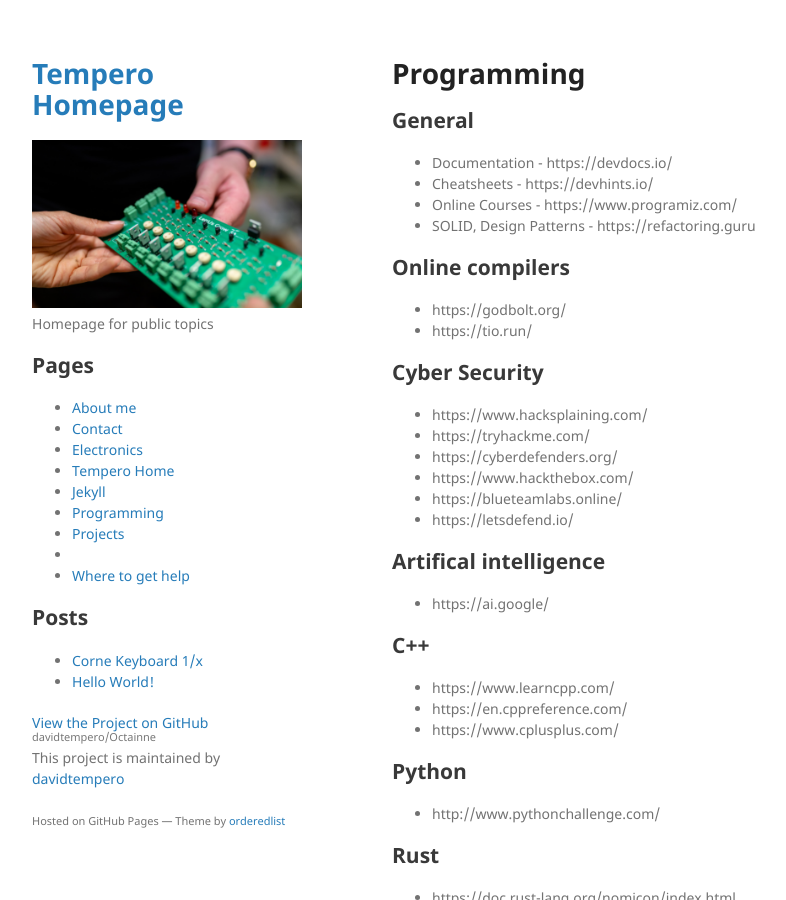
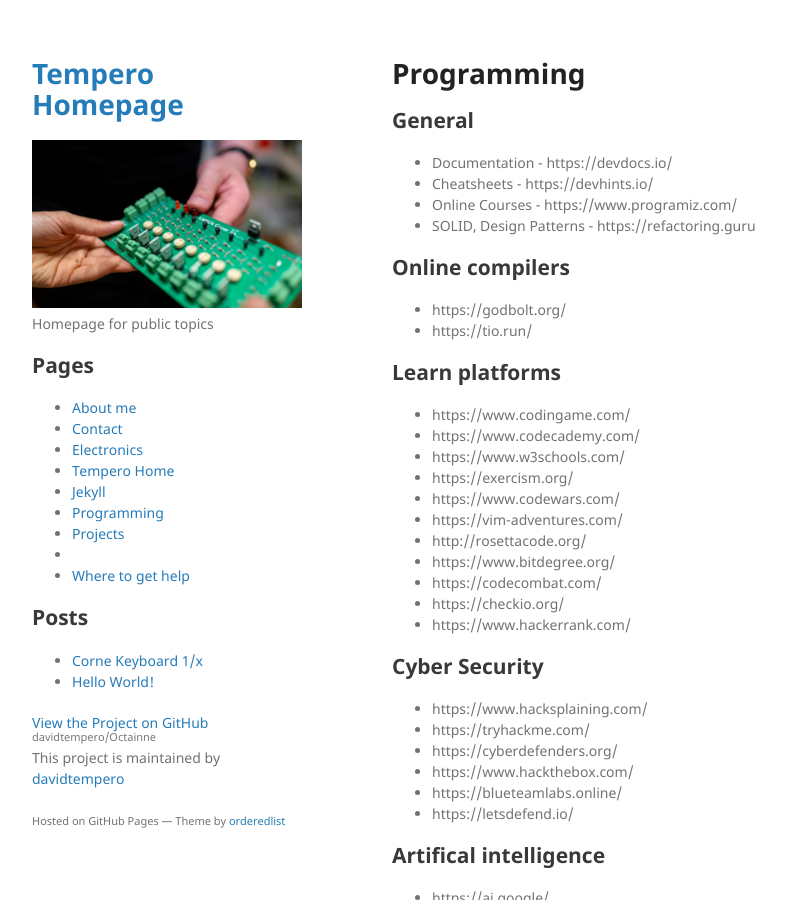
Before and after one commit to davidtempero/Octainne, a Jekyll site: the page built from _pages/programming/programming.md, in a window 1280 px wide and 900 px high. Shown: the whole window, without its empty margins (178-964 px from the left). Built offline with Jekyll 4.4.1, drawn with Linux system fonts in a browser that asks for light colours.

Commit message:
Added learning platforms

```diff
--- a/_pages/programming/programming.md
+++ b/_pages/programming/programming.md
@@ -15,6 +15,20 @@ title: "Programming"
 
 + https://godbolt.org/
 + https://tio.run/
+
+## Learn platforms
+
++ https://www.codingame.com/
++ https://www.codecademy.com/
++ https://www.w3schools.com/
++ https://exercism.org/
++ https://www.codewars.com/
++ https://vim-adventures.com/
++ http://rosettacode.org/
++ https://www.bitdegree.org/
++ https://codecombat.com/
++ https://checkio.org/
++ https://www.hackerrank.com/
 
 ## Cyber Security
 
```
